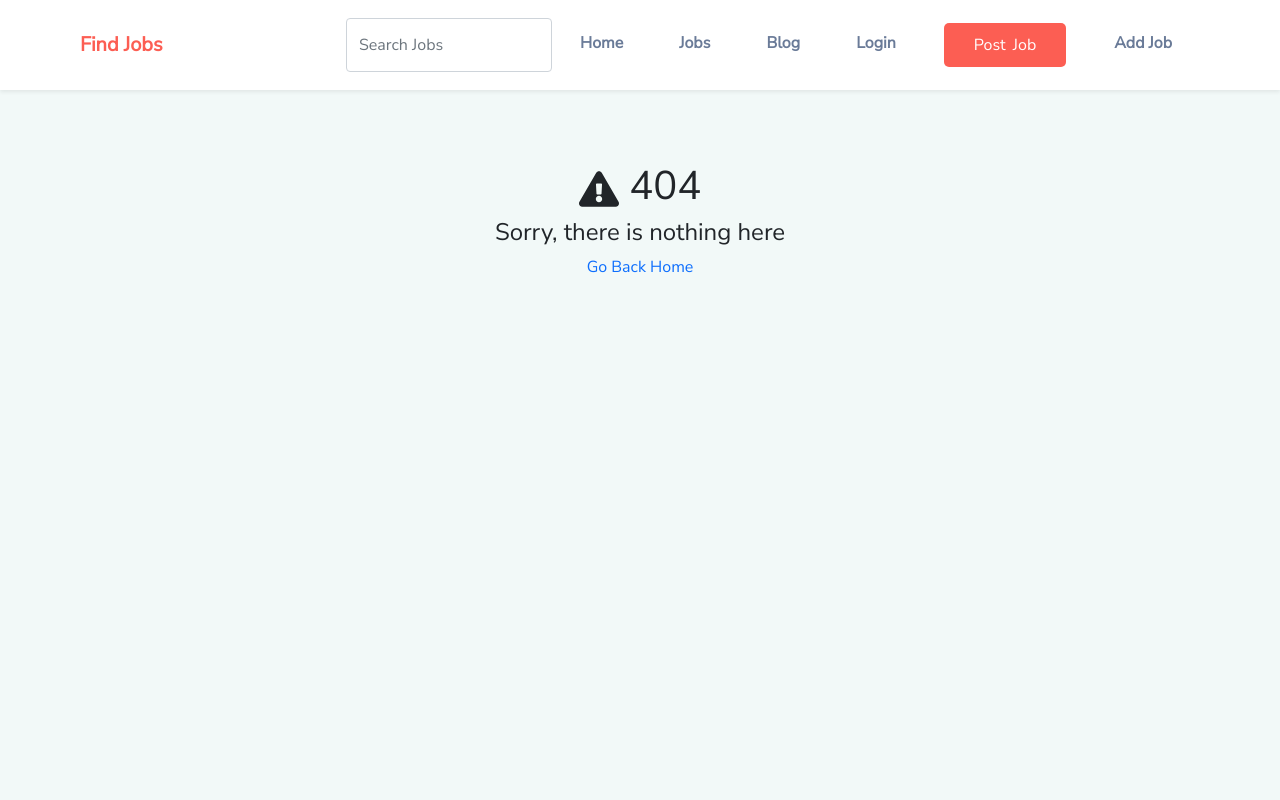
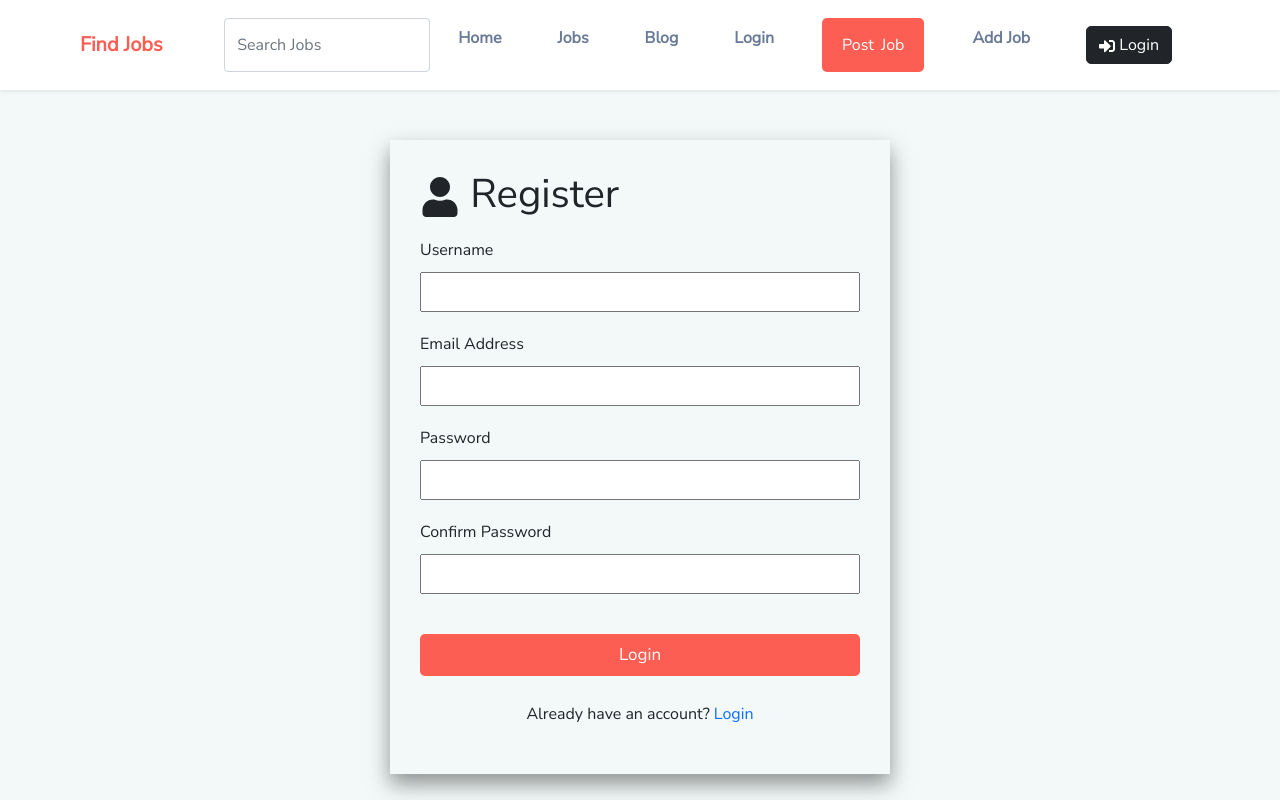
Before and after one commit to Ademayowa/job-app-v2, a Next.js app: page /account/register in a window 1280 px wide. Before the commit this address had no page. Built offline with nearby package versions, Linux system fonts and the light colour scheme.

Commit message:
created login & register page

```diff
--- a/components/Header.js
+++ b/components/Header.js
@@ -1,4 +1,5 @@
 import { Navbar, Container, Nav, Button } from 'react-bootstrap';
+import { FaSignOutAlt, FaSignInAlt } from 'react-icons/fa';
 import styles from '@/styles/Header.module.css';
 import Search from './search';
 
@@ -25,6 +26,12 @@ export default function Header() {
             </Button>
 
             <Nav.Link href='/jobs/add'>Add Job</Nav.Link>
+
+            <Nav.Link href='/account/login'>
+              <a className='btn btn-dark'>
+                <FaSignInAlt /> Login
+              </a>
+            </Nav.Link>
           </Nav>
         </Navbar.Collapse>
       </Container>
--- /dev/null
+++ b/pages/account/register.js
@@ -0,0 +1,88 @@
+import { FaUser } from 'react-icons/fa';
+import { ToastContainer, toast } from 'react-toastify';
+import 'react-toastify/dist/ReactToastify.css';
+import { useState, useEffect, useContext } from 'react';
+import Link from 'next/link';
+import Layout from '@/components/Layout';
+import styles from '@/styles/AuthForm.module.css';
+
+export default function RegisterPage() {
+  const [username, setUsername] = useState('');
+  const [email, setEmail] = useState('');
+  const [password, setPassword] = useState('');
+  const [passwordConfirm, setPasswordConfirm] = useState('');
+
+  const handleSubmit = (e) => {
+    e.preventDefault();
+
+    if (password !== passwordConfirm) {
+      toast.error('Passwords do not match');
+      return;
+    }
+
+    console.log({ username, email, password });
+  };
+
+  return (
+    <Layout title='User Registration'>
+      <div className={styles.auth}>
+        <h1>
+          <FaUser /> Register
+        </h1>
+        <ToastContainer />
+
+        <form onSubmit={handleSubmit}>
+          <div>
+            <label htmlFor='username'>Username</label>
+            <input
+              type='text'
+              id='username'
+              value={username}
+              onChange={(e) => setUsername(e.target.value)}
+            />
+          </div>
+
+          <div>
+            <label htmlFor='email'>Email Address</label>
+            <input
+              type='email'
+              id='email'
+              value={email}
+              onChange={(e) => setEmail(e.target.value)}
+            />
+          </div>
+
+          <div>
+            <label htmlFor='password'>Password</label>
+            <input
+              type='password'
+              id='password'
+              value={password}
+              onChange={(e) => setPassword(e.target.value)}
+            />
+          </div>
+
+          <div>
+            <label htmlFor='passwordConfirm'>Confirm Password</label>
+            <input
+              type='password'
+              id='passwordConfirm'
+              value={passwordConfirm}
+              onChange={(e) => setPasswordConfirm(e.target.value)}
+            />
+          </div>
+
+          <input
+            type='submit'
+            value='Login'
+            className='btn btn-danger btn-lg'
+          />
+        </form>
+
+        <p className='text-center mt-4'>
+          Already have an account? <Link href='/account/login'>Login</Link>
+        </p>
+      </div>
+    </Layout>
+  );
+}
--- /dev/null
+++ b/styles/AuthForm.module.css
@@ -0,0 +1,32 @@
+.auth {
+  max-width: 500px;
+  margin: auto;
+  margin-top: 50px;
+  padding: 30px;
+  box-shadow: 0px 10px 20px 0px rgba(50, 50, 50, 0.52);
+}
+
+.auth label {
+  display: block;
+  margin-bottom: 10px;
+}
+
+.auth input[type='text'],
+.auth input[type='email'],
+.auth input[type='password'] {
+  display: block;
+  width: 100%;
+  height: 40px;
+  padding: 5px;
+  font-size: 18px;
+}
+
+.auth input[type='submit'] {
+  margin-top: 20px;
+  width: 100%;
+  font-size: 17px;
+}
+
+.auth div {
+  margin-bottom: 20px;
+}
--- a/styles/Header.module.css
+++ b/styles/Header.module.css
@@ -10,7 +10,7 @@
 
 .danger {
   margin: 0 20px;
-  padding: 10px 30px !important;
+  padding: 10px 20px !important;
   word-spacing: 3px;
 }
 
```
Also changed, not shown: pages/account/login.js (added, +60 -0 lines).
